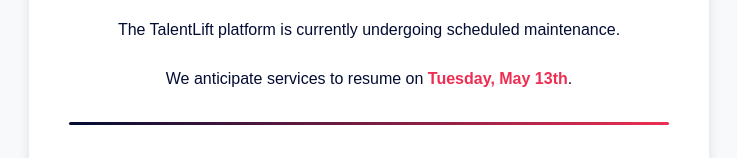
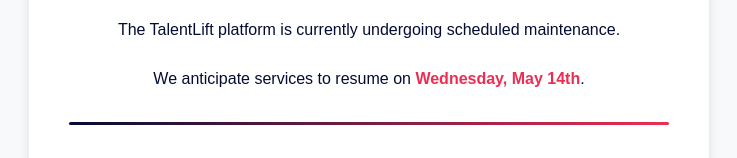
Before and after one commit to halakhellow/maintenance, a plain HTML site: page index.html in a window 1280 px wide. Shown: the part 388-546 px from the top of the page, without its empty margins (271-1008 px from the left). Drawn offline with Linux system fonts and the light colour scheme.

Commit message:
update launch date

```diff
--- a/index.html
+++ b/index.html
@@ -73,7 +73,7 @@
       </p>
       <p>
         We anticipate services to resume on
-        <span class="highlight">Tuesday, May 13th</span>.
+        <span class="highlight">Wednesday, May 14th</span>.
       </p>
 
       <div class="divider"></div>
```
